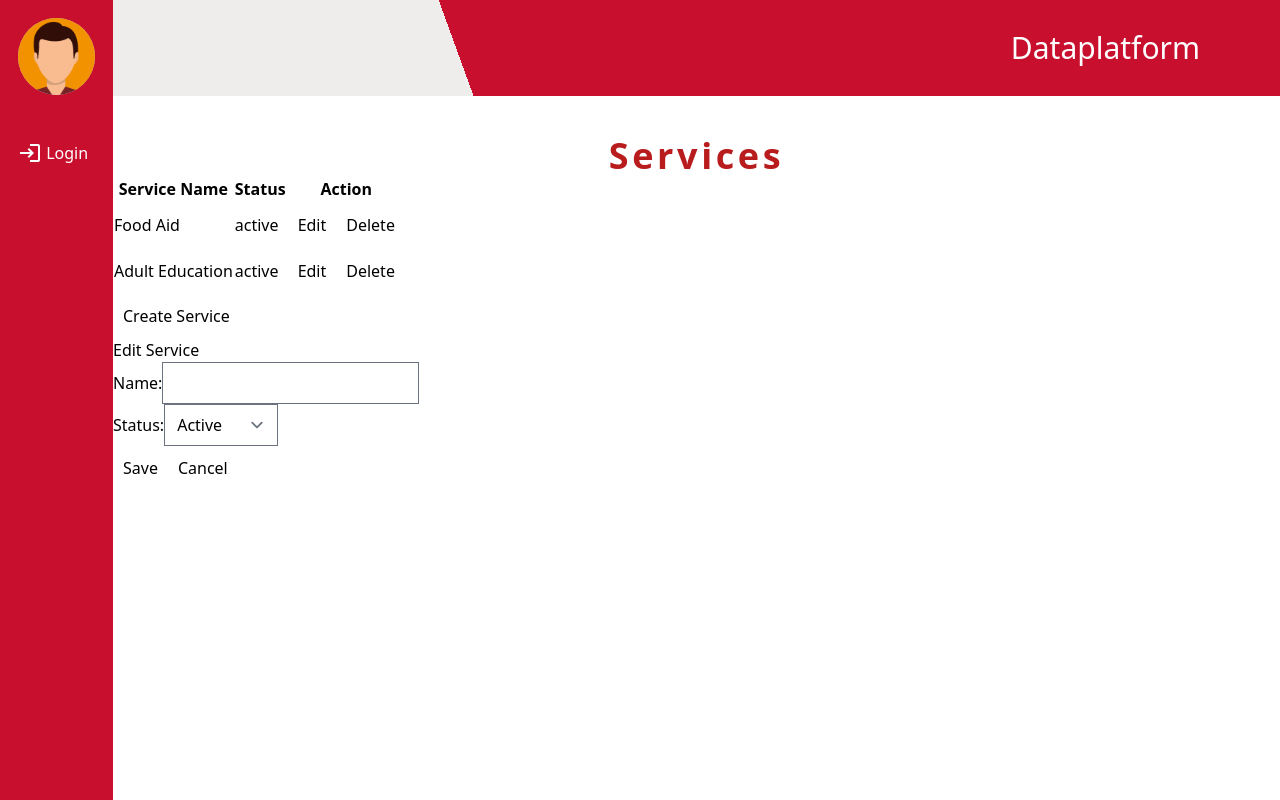
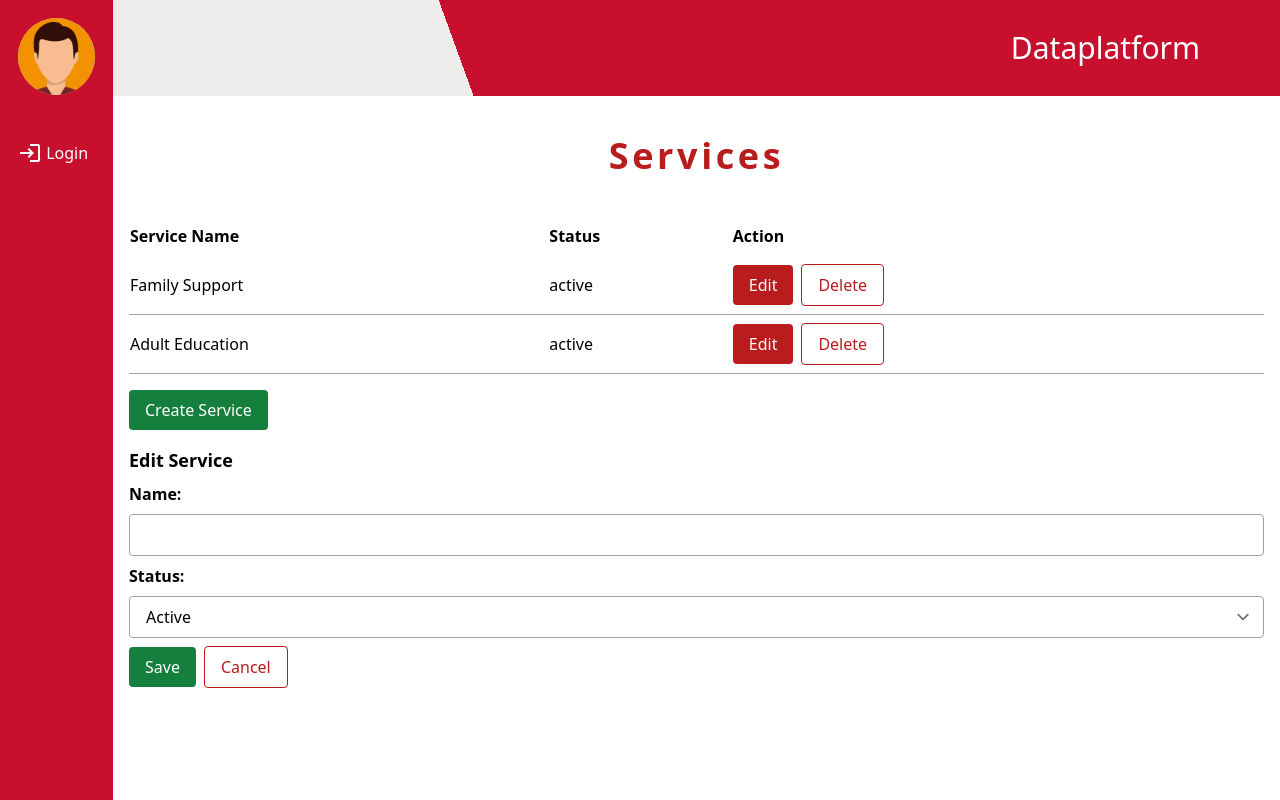
Before and after one commit to CIS-Spring-2023/project-cis_4339_project_8, a Vue app in the folder frontend/: page /services in a window 1280 px wide. Both pictures are taken after a click on the button "Create Service". Built offline with nearby package versions, Linux system fonts and the light colour scheme; no server answers.

Commit message:
formatting and cleaning up, still need editor/view

```diff
--- a/frontend/src/components/services.vue
+++ b/frontend/src/components/services.vue
@@ -1,54 +1,92 @@
 <template>
-  <div>
-    <h1 class="font-bold text-4xl text-red-700 tracking-widest text-center mt-10">Services</h1>
-    <table>
+  <div class="container mx-auto px-4">
+    <h1 class="font-bold text-4xl text-red-700 tracking-widest text-center my-10">Services</h1>
+    <table class="w-full">
       <thead>
-        <tr>
-          <th>Service Name</th>
-          <th>Status</th>
-          <th>Action</th>
+        <tr class="text-left font-bold">
+          <th class="py-2">Service Name</th>
+          <th class="py-2">Status</th>
+          <th class="py-2">Action</th>
         </tr>
       </thead>
       <tbody>
-        <tr v-for="(service, index) in filteredServices" :key="index">
-          <td>{{ service.name }}</td>
-          <td>{{ service.status }}</td>
-          <td>
-            <button @click="editService(index)">Edit</button>
-            <button @click="deleteService(index)">Delete</button>
+        <tr v-for="(service, index) in filteredServices" :key="index" class="border-b border-gray-400">
+          <td class="py-2">{{ service.name }}</td>
+          <td class="py-2">{{ service.status }}</td>
+          <td class="py-2">
+            <button
+              class="bg-red-700 text-white rounded px-4 py-2 mr-2"
+              type="submit"
+              @click="editService(index)">
+              Edit
+            </button>
+            <button
+              class="border border-red-700 bg-white text-red-700 rounded px-4 py-2"
+              type="submit"
+              @click="deleteService(index)">
+              Delete
+            </button>
           </td>
         </tr>
       </tbody>
     </table>
-    <button @click="createService()">Create Service</button>
+
+    <div class="my-4">
+      <button
+        class="bg-green-700 text-white rounded px-4 py-2"
+        type="submit"
+        @click="createService()">
+        Create Service
+      </button>
+    </div>
+
     <div v-if="editingService !== null">
-      <h3>Edit Service</h3>
+      <h3 class="font-bold text-lg mb-2">Edit Service</h3>
       <form>
-        <div>
-          <label for="name">Name:</label>
-          <input type="text" id="name" v-model="editedService.name">
+        <div class="my-2">
+          <label for="name" class="block font-bold mb-2">Name:</label>
+          <input
+            type="text"
+            id="name"
+            v-model="editedService.name"
+            class="block w-full border border-gray-400 rounded px-4 py-2">
         </div>
-        <div>
-          <label for="status">Status:</label>
-          <select id="status" v-model="editedService.status">
+        <div class="my-2">
+          <label for="status" class="block font-bold mb-2">Status:</label>
+          <select
+            id="status"
+            v-model="editedService.status"
+            class="block w-full border border-gray-400 rounded px-4 py-2">
             <option value="active">Active</option>
             <option value="inactive">Inactive</option>
           </select>
         </div>
-        <button type="submit" @click.prevent="saveService()">Save</button>
-        <button type="button" @click="cancelEdit()">Cancel</button>
+        <button
+          type="submit"
+          class="bg-green-700 text-white rounded px-4 py-2 mr-2"
+          @click.prevent="saveService()">
+          Save
+        </button>
+        <button
+          type="button"
+          class="border border-red-700 bg-white text-red-700 rounded px-4 py-2"
+          @click="cancelEdit()">
+          Cancel
+        </button>
       </form>
     </div>
   </div>
 </template>
+
 <script>
 export default {
   data() {
     return {
       services: [
-        { name: "Food Aid", status: "active" },
+        { name: "Family Support", status: "active" },
         { name: "Adult Education", status: "active" },
-        { name: "Housing Assistance", status: "inactive" }
+        { name: "Youth Services Program", status: "inactive" },
+        { name: "Early Childhood Education", status: "inactive" }
       ],
       editingService: null,
       editedService: {}
```
